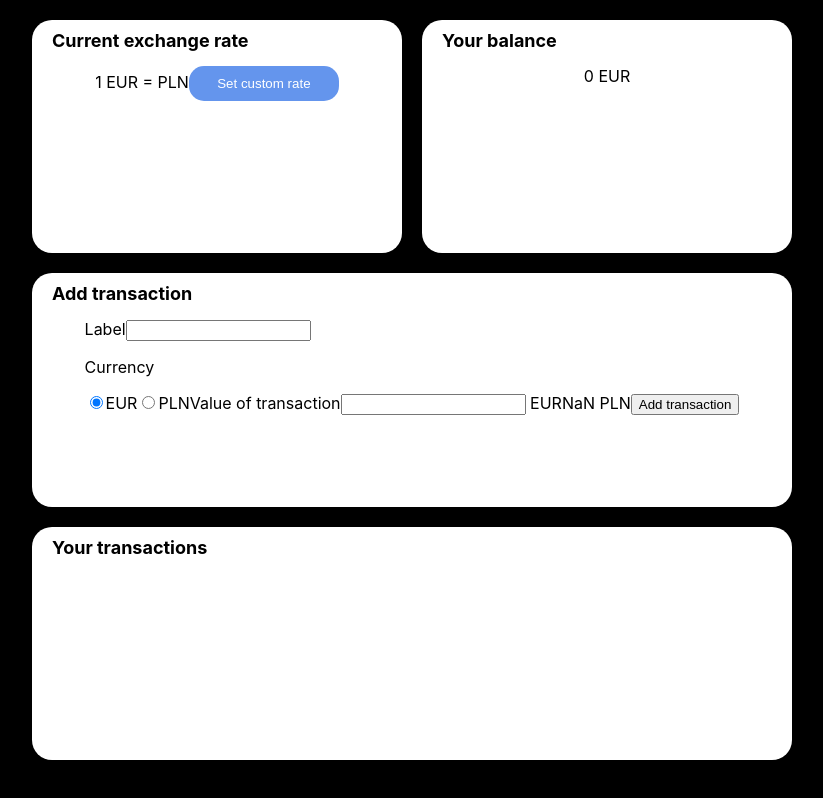
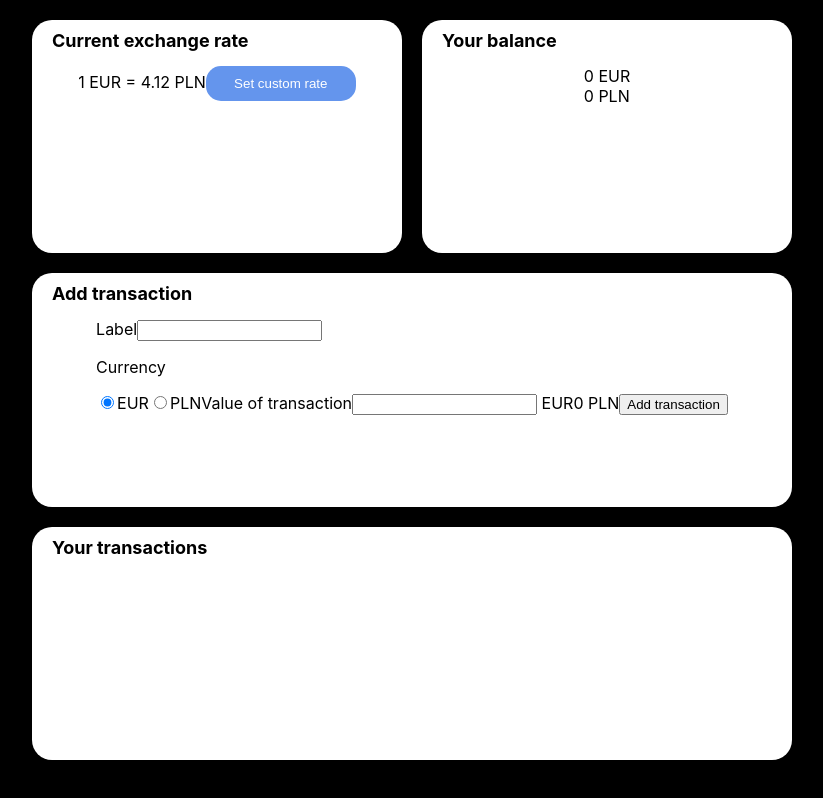
Before and after one commit to DamianStyczen/transactions, a React (Create React App) app: page / in a window 1280 px wide. Shown: the whole page, without its empty margins (228-1051 px from the left). Built offline with nearby package versions, Linux system fonts and the light colour scheme.

Commit message:
Add number-viewer component

```diff
--- a/src/components/balance/balance.component.js
+++ b/src/components/balance/balance.component.js
@@ -1,9 +1,13 @@
 import React from 'react';
+import NumberViewer from '../number-viewer';
 
 const Balance = ({ transactions }) => {
-const output = transactions && transactions.reduce((acc, item) => (acc + item.value), 0);
-return (
-    <span>{ output || 0 } EUR</span>
+  const output = transactions && transactions.reduce((acc, item) => (acc + item.value), 0);
+  return (
+    <NumberViewer
+      number={{ value: output, currency: 'EUR' }}
+      convert
+    />
   );
 }
 
--- /dev/null
+++ b/src/components/number-viewer/index.js
@@ -0,0 +1,3 @@
+import NumberViewer from './number-viewer.container';
+
+export default NumberViewer;
--- /dev/null
+++ b/src/components/number-viewer/number-viewer.component.js
@@ -0,0 +1,19 @@
+import React from 'react';
+import convertValue from '../../utils/converter';
+
+const NumberViewer = ({ number, convert, exchangeRate }) => {
+    const { value, currency } = number;
+    console.log(number);
+
+    const convertedNumber = convert ? convertValue(number, exchangeRate) : null;
+
+    return (
+        <div>
+            {value} {currency}
+            <br />
+            {convertedNumber.value} {convertedNumber.currency}
+        </div>
+    )
+}
+
+export default NumberViewer;
--- /dev/null
+++ b/src/components/number-viewer/number-viewer.container.js
@@ -0,0 +1,8 @@
+import { connect } from 'react-redux';
+import NumberViewer from './number-viewer.component';
+
+const mapStateToProps = ({ exchangeRate }) => ({
+    exchangeRate
+});
+
+export default connect(mapStateToProps, null)(NumberViewer);
--- /dev/null
+++ b/src/reducers/exchangeRateReducers.js
@@ -0,0 +1,10 @@
+import { } from '../actions/actionTypes';
+
+const initialState = 4.12
+
+export default function (state = initialState, action) {
+    switch (action.type) {
+        default:
+            return state;
+    }
+}
--- a/src/reducers/index.js
+++ b/src/reducers/index.js
@@ -1,8 +1,10 @@
 import { combineReducers } from 'redux';
 import transactionsReducers from './transactionsReducers';
 import modalReducers from './modalReducers';
+import exchangeRateReducers from './exchangeRateReducers';
 
 export default combineReducers({
     transactions: transactionsReducers,
-    modal: modalReducers
+    modal: modalReducers,
+    exchangeRate: exchangeRateReducers
 });
--- a/src/store/index.js
+++ b/src/store/index.js
@@ -3,10 +3,7 @@ import thunk from 'redux-thunk';
 import rootReducer from '../reducers';
 import { composeWithDevTools } from 'redux-devtools-extension';
 
-const initialState = {
-    exchangeRate: 4.12,
-    transactions: {}
-};
+const initialState = {};
 const middleware = [thunk];
 
 const store = createStore(
--- /dev/null
+++ b/src/utils/converter.js
@@ -0,0 +1,15 @@
+const convert = (number, exchangeRate) => {
+    const { value, currency } = number;
+
+    const newCurrency = currency === 'EUR' ? 'PLN' : 'EUR';
+    const newValue = currency === 'EUR'
+        ? value * exchangeRate
+        : value / exchangeRate;
+
+    return {
+        value: newValue,
+        currency: newCurrency
+    }
+}
+
+export default convert;
```
